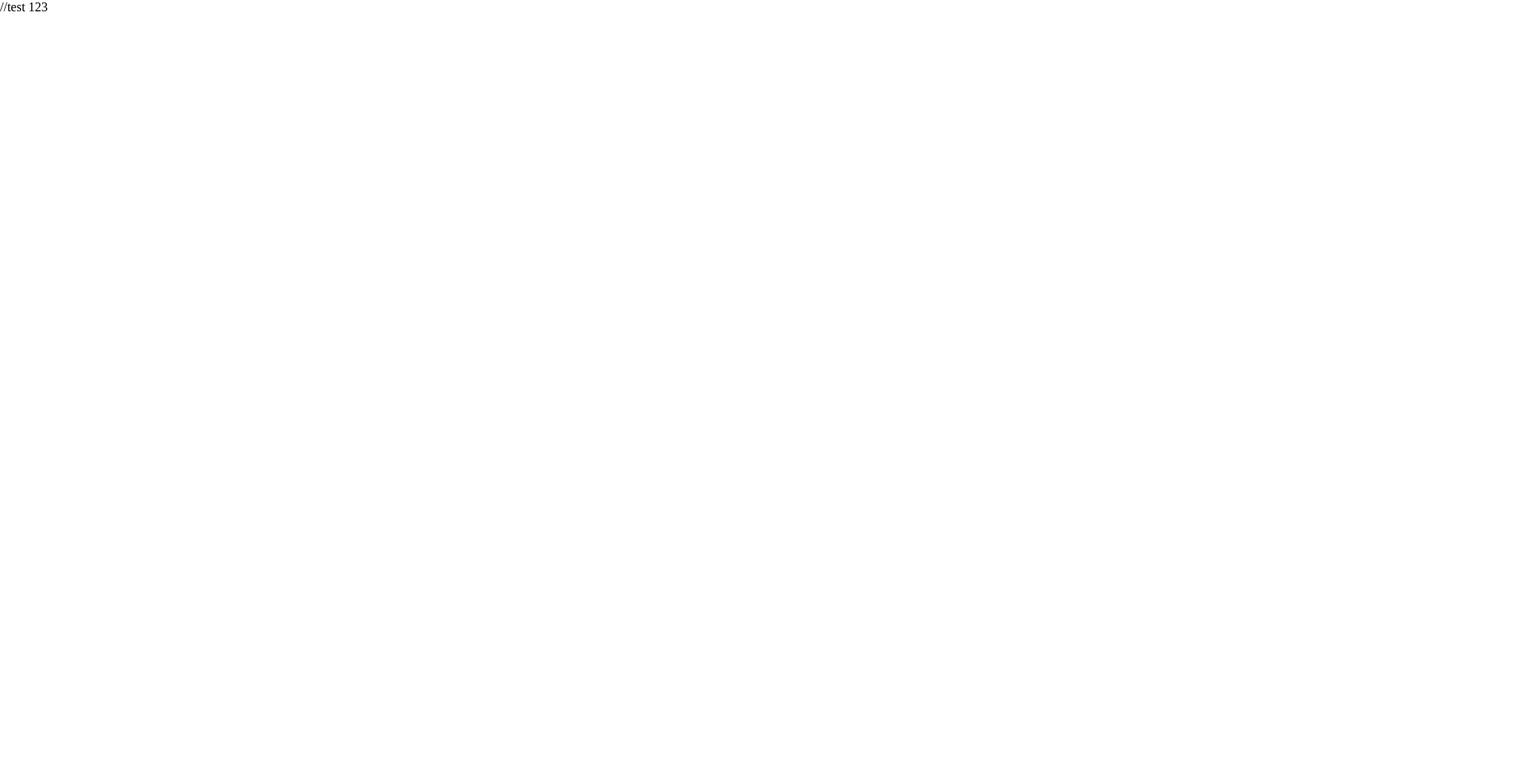
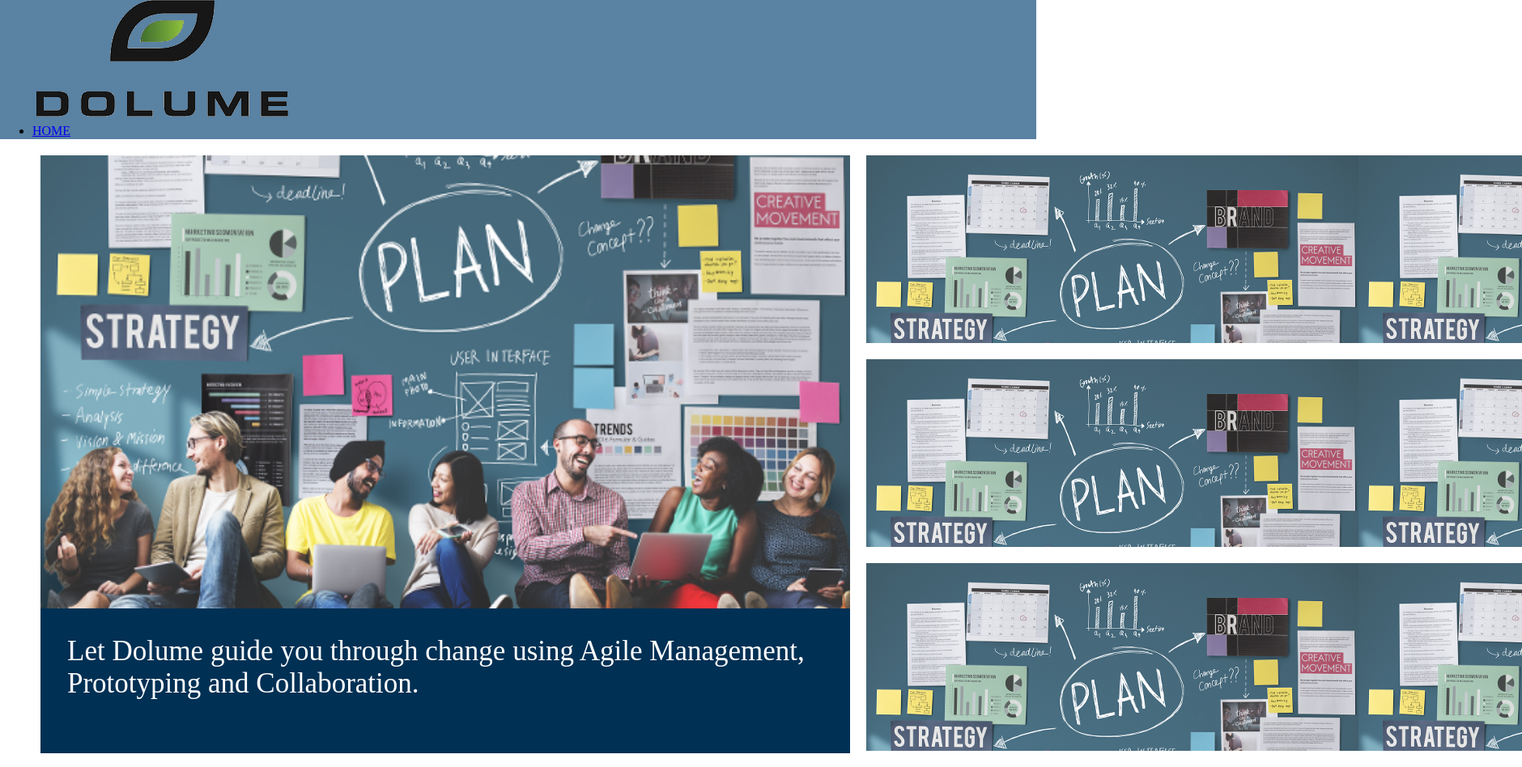
Before and after one commit to Jerison-dev/Dolume, a plain HTML site: page Dolume/index.html in a window 1280 px wide. Shown: the whole page at 81% size, 1880 px wide, since content can reach past the window. Before the commit the page ends 800 px from the top, so only its background shows below. Drawn offline with Linux system fonts and the light colour scheme.

Commit message:
11/8/2023 3:16pm

```diff
--- a/Dolume/css/style.css
+++ b/Dolume/css/style.css
@@ -7,12 +7,53 @@
   box-sizing: border-box;
 }
 
-/******************************************
-/* LAYOUT
-/*******************************************/
+/* Top Content */
+
+header{
+  background-color: #5A82A3;
+  margin-bottom: 20px;
+  margin-top: -20px;
+}
 
 
+/* Landing Content */
 
-/******************************************
-/* ADDITIONAL STYLES
-/*******************************************/
+.landing{
+  display:inline-flex;
+}
+
+.big{
+  margin-left: 50px;
+  height: 720px;
+  width: 1000px;
+}
+
+.big img{
+  height: 560px;
+  width: 1000px;
+  object-fit: cover;
+}
+
+.big p{
+margin-top: -4px;
+padding: 33px 0 65px 33px;
+}
+
+.subtext{
+
+  background-color: #003054;
+  color: white;
+  font-size: 35px;
+  padding: 0 0 0 0;
+}
+
+/* Small bois */
+
+.small-one{
+  background-image: url(/images/homepage.png);
+  /* should be 820px */
+  width: 810px ;
+  height: 232px;
+  margin-left: 20px;
+  margin-bottom: 20px;
+}
--- a/Dolume/index.html
+++ b/Dolume/index.html
@@ -5,20 +5,40 @@
     	<meta name="description" content="This is where your description goes">
     	<meta name="keywords" content="one, two, three">
 
-		<title>Title in the tab</title>
+		<title>Dolume LLC</title>
 
 		<!-- external CSS link -->
 		<link rel="stylesheet" href="css/normalize.css">
 		<link rel="stylesheet" href="css/style.css">
 	</head>
 	<body>
+		<header>
+			<ul class="nav-list">
+				<img class="nav-item" src="/images/logo2.png" alt="Logo"></a>
+				<li class="nav-item"><a href="#">HOME</a></li>
+			</ul>
+		</header>
+
+
+		<div class = "landing">
+			<div class = "big">
+				<img src="/images/homepage.png" alt="PLAN">
+				<div class="subtext">
+					<p>Let Dolume guide you through change using Agile Management, Prototyping and Collaboration.</p>
+				</div>
+			</div>
+			<div class="smalls-container">
+				<div class = small-one></div>
+				<div class = small-one></div>
+				<div class = small-one></div>
+			</div>
+			</div>
+
+		</div>
+
+		<!-- <img src="/images/image.png" alt="OG"> -->
 
 
 		<script type="text/javascript" src="js/main.js"></script>
 	</body>
 </html>
-
-<!-- TEST PUSH 2:03PM -->
-//test 123
-
-<!-- TEST PUSH 2:15PM -->
```
Also changed, not shown: Dolume/images/AgileDiagram1.drawio.png (added), Dolume/images/AgileDiagramNew.drawio.png (added), Dolume/images/homepage.png (added), Dolume/images/logo2.png (added), Dolume/images/people-project.jpg (added), 1 other file.
